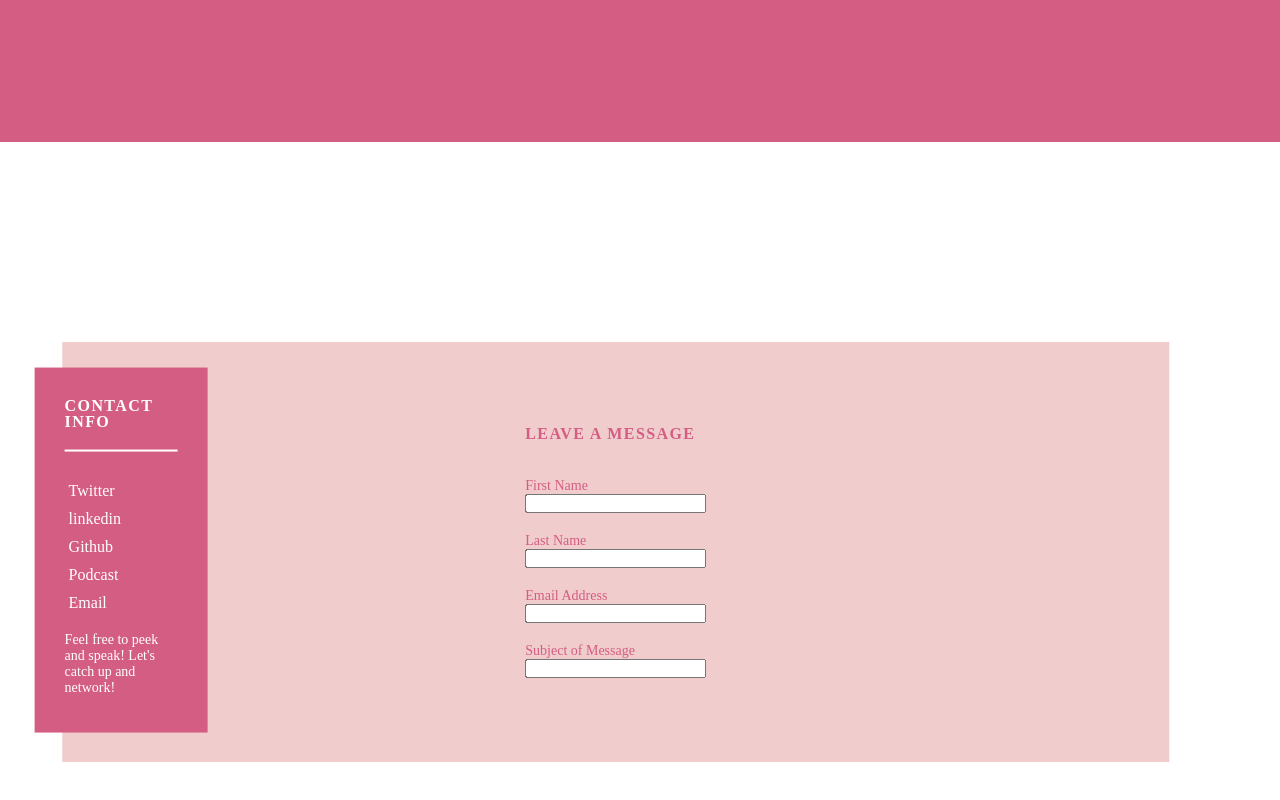
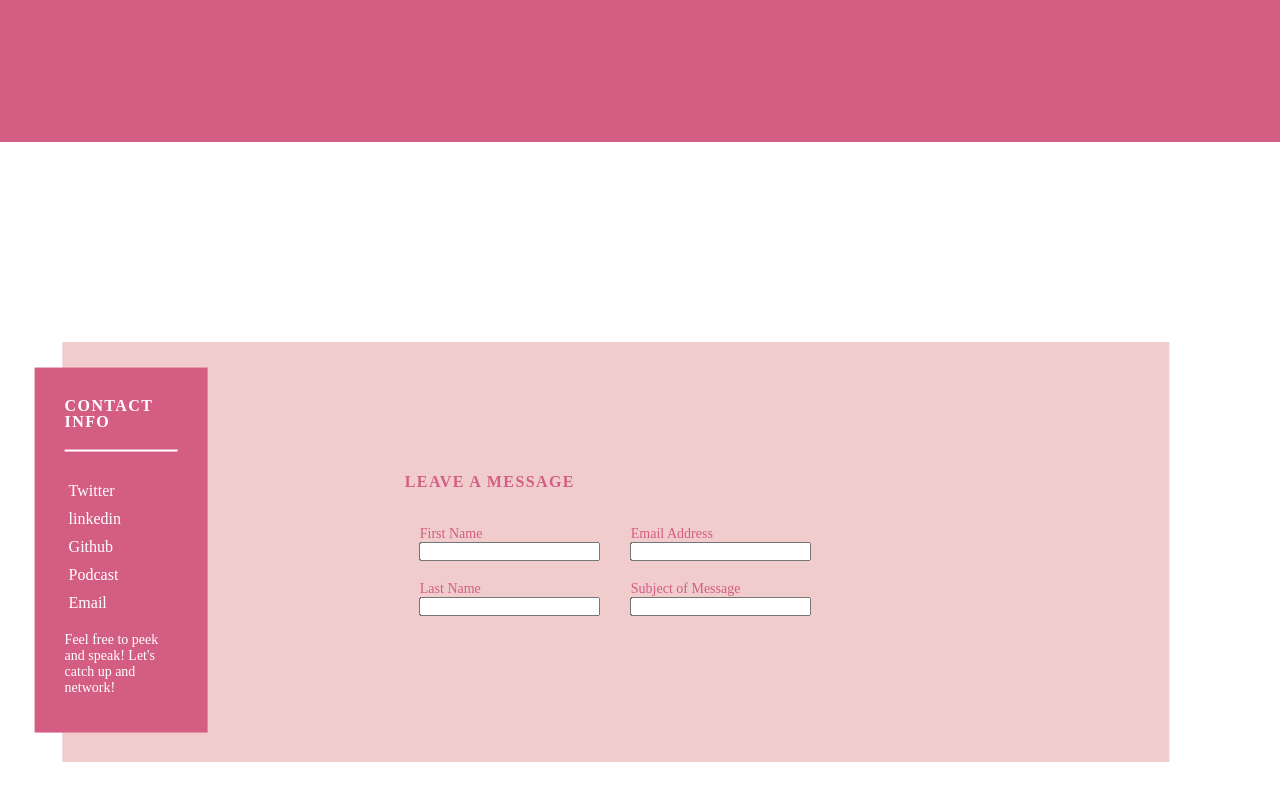
Before and after one commit to rjointer2/reactPortfolio, a Next.js app in the folder client/: page / in a window 1280 px wide. Shown: the part 3318-4118 px from the top of the page. Built offline with nearby package versions, Linux system fonts and the light colour scheme; a web font is replaced by a local one.

Commit message:
the clean cleaner and in some place and the styles are apllied in the conatct so let's get the editor

```diff
--- a/client/components/Contact/Contact.js
+++ b/client/components/Contact/Contact.js
@@ -1,5 +1,5 @@
 
-import { Container, Icon, Row, Wrapper } from "../GlobalStyles/Aligment"
+import { Column1, Column2, Container, Icon, Row, Wrapper } from "../GlobalStyles/Aligment"
 import { BtnWrapper } from "../GlobalStyles/Buttons";
 import { Img } from "../GlobalStyles/Img";
 import { Heading, SubTitle, Text, TextWrapper, Title, UnderLineW } from "../GlobalStyles/Text";
@@ -53,6 +53,8 @@ const Contact = ({
                             <Title>
                                 Leave a Message
                             </Title>
+                           <Row>
+                           <Column1>
                                 <InputContainer>
                                         <Text>
                                             First Name
@@ -65,6 +67,8 @@ const Contact = ({
                                         </Text>
                                         <Input />
                                     </InputContainer>
+                                </Column1>
+                                <Column2>
                                     <InputContainer>
                                         <Text>
                                             Email Address
@@ -77,6 +81,9 @@ const Contact = ({
                                         </Text>
                                         <Input />
                                     </InputContainer>
+                                </Column2>
+                           </Row>
+                           {/* Editor Here */}
                         </Form>
                     </ContactSheet>
                 </ContactContainer>
--- a/client/pages/_app.js
+++ b/client/pages/_app.js
@@ -21,7 +21,7 @@ const App = ({Component, pageProps}) => {
 
     return (
         <>
-             <Meta />
+            <Meta />
             <Navbar toggle={toggle} />
             <SideBar isOpen={isOpen} toggle={toggle}/>
             <Component {...pageProps}/>
```
Lines whose indentation alone changed are shown as unchanged.
